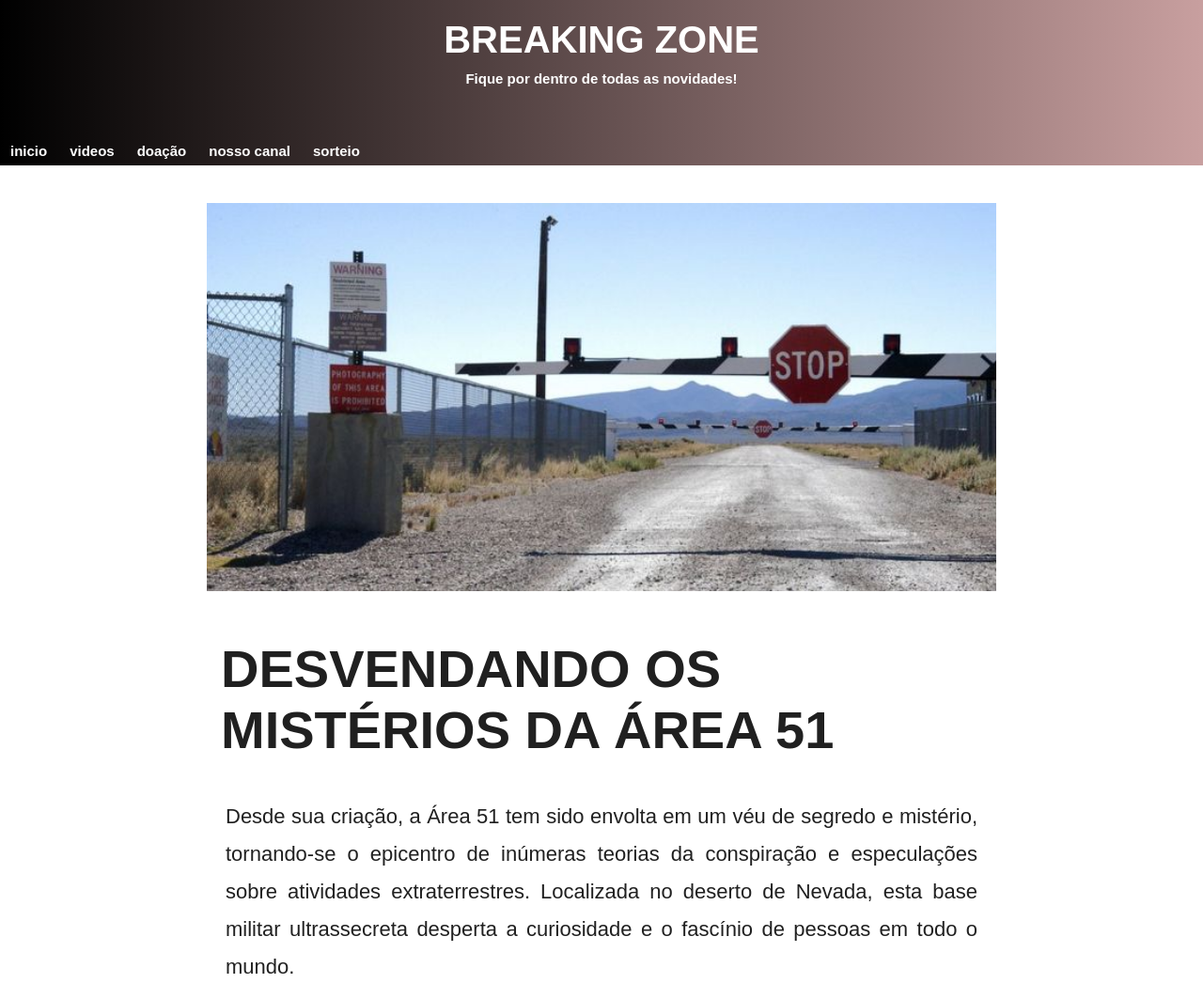
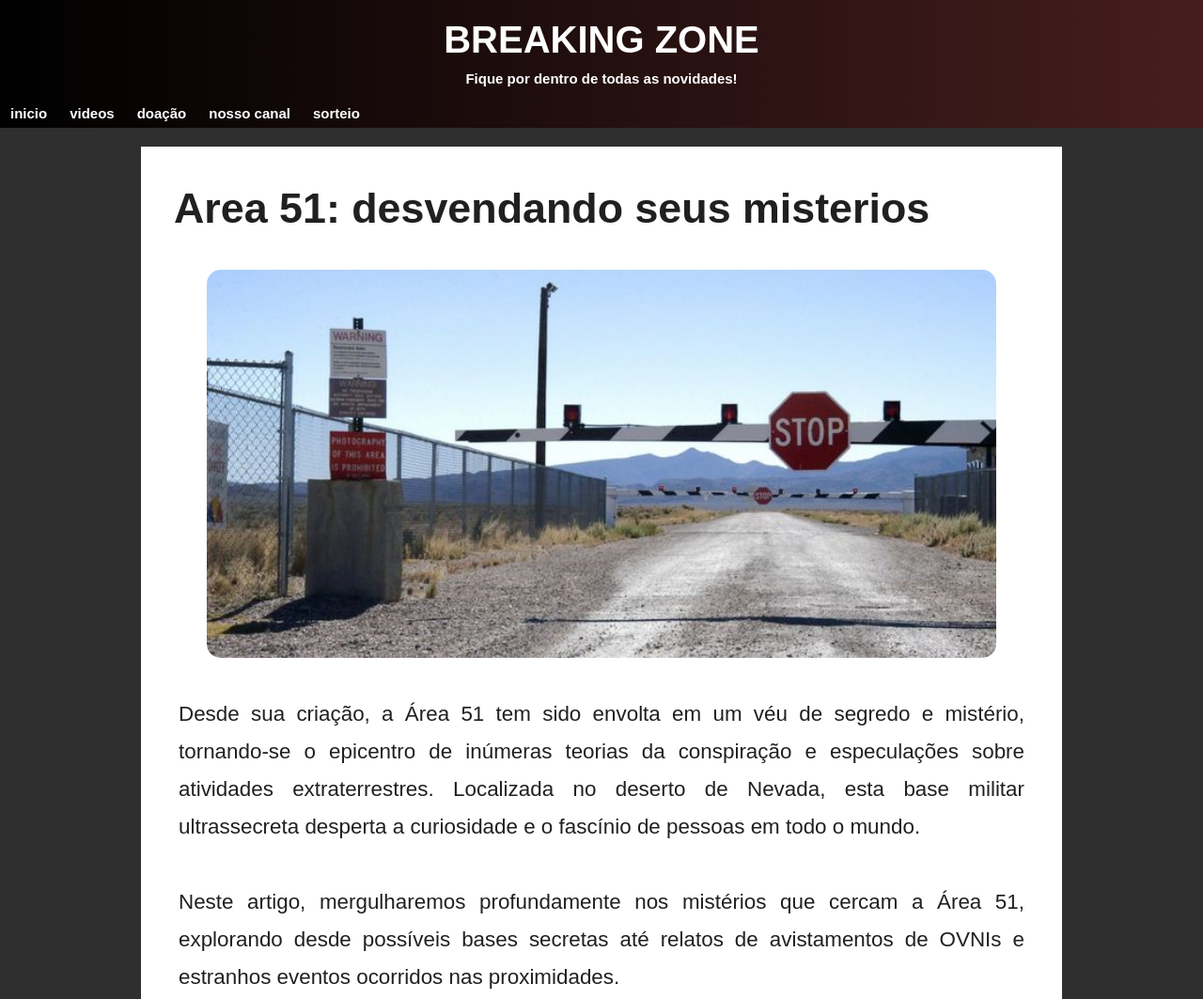
Before and after one commit to Walixxx/failure, a plain HTML site: page index.HTML in a window 1280 px wide. Shown: the top 1063 px of the page at 94% size. Drawn offline with Linux system fonts and the light colour scheme.

Commit message:
atualizacao 2

```diff
--- a/a51article.css
+++ b/a51article.css
@@ -18,20 +18,21 @@ body
 {
 margin: 0%;
 padding: 0%;
-
+background-color: rgba(0, 0, 0, 0.815);
 }
 
 article
 {
 margin: auto;
-max-width: 800px;
-padding: 20px;
-padding-top: 0px;
+max-width: 900px;
+padding: 40px;
+background-color: #ffffff;
+margin-top: 20px;
 }
 
 article>p
 {
-font-size: 22px;
+font-size: 1.4em;
 text-align:justify;
 line-height: 40px;
 margin: 40px 0px 40px;
@@ -43,18 +44,18 @@ color: var(--cin);
 article>h2
 {
 font-size: 30px;
-margin: 80px 0px 80px;
+margin: 40px 0px 40px;
 font-family: var(--nun);
 text-align: center;
 }
 
 h1
 {
-font-size: 3.5em;
+font-size: 2.8em;
 font-family:var(--nun);
 font-weight: bolder;
 color: var(--cin);
-margin: 50px 10px 40px -5px;
+margin: 0px 10px 40px -5px;
 width: auto;
 
 }
@@ -63,7 +64,7 @@ img.imgp
 {
  width: 100%;
  max-width: 840px;
- border-radius: 0px;
+ border-radius: 15px;
  margin: auto;
 }
 
@@ -71,7 +72,7 @@ img
 {
 display: block;
 width: 100%;
-max-width: 700px;
+max-width: 43em;
 border-radius: 10px;
 margin: auto;
 }
@@ -80,8 +81,8 @@ margin: auto;
 iframe
 {
 width: 100%;
-max-width:700px;
-height: 400px;
+max-width:43em;
+height: 20em;
 display: block;
 margin:auto;
 border-radius: 15px;
@@ -103,10 +104,9 @@ menu
 {
 background-image: linear-gradient(to right, #000000, #6d000060);
 color: rgb(0, 26, 255);
-height: 155px;
+height: 115px;
 padding: 1px;
 padding-top: 20px;
-margin-bottom: 40px;
 margin-top: -0px;
 }
 
@@ -126,7 +126,7 @@ menu>div
 text-align: center;
 font-family: var(--nun);
 font-size: 15px;
-margin: 10px 0px  60px 0px;
+margin: 10px 0px  20px 0px;
 color: #ffffff;
 font-weight: bold;
 
--- a/index.HTML
+++ b/index.HTML
@@ -16,13 +16,11 @@
 <a href="">inicio</a> <a href="">videos</a> <a href="">doação</a> <a href="">nosso canal</a> <a href="">sorteio</a>
 </menu>
 
-<img src="AREA 51 ARTIGO/WhatsApp Unknown 2024-02-11 at 16.14.54/Area 51.jpeg" alt="" class="imgp">
-
 <article>
 
+    <h1>Area 51: desvendando seus misterios</h1>
 
-
-    <h1>DESVENDANDO OS MISTÉRIOS DA ÁREA 51</h1>
+    <img src="AREA 51 ARTIGO/WhatsApp Unknown 2024-02-11 at 16.14.54/Area 51.jpeg" alt="" class="imgp">
 
 <p>Desde sua criação, a Área 51 tem sido envolta em um véu de segredo e mistério, tornando-se o epicentro de inúmeras teorias da conspiração e especulações sobre atividades extraterrestres. Localizada no deserto de Nevada, esta base militar ultrassecreta desperta a curiosidade e o fascínio de pessoas em todo o mundo.</p>
 
```
